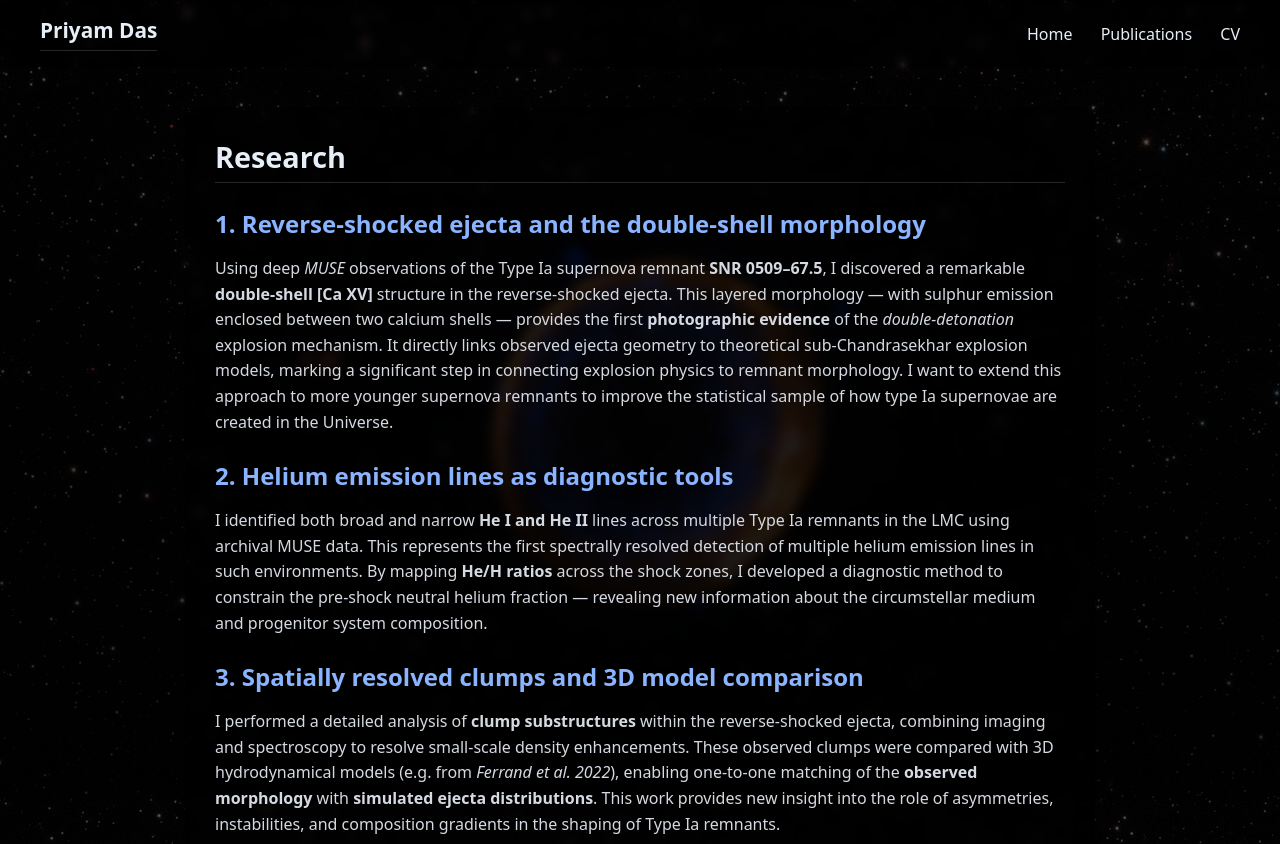
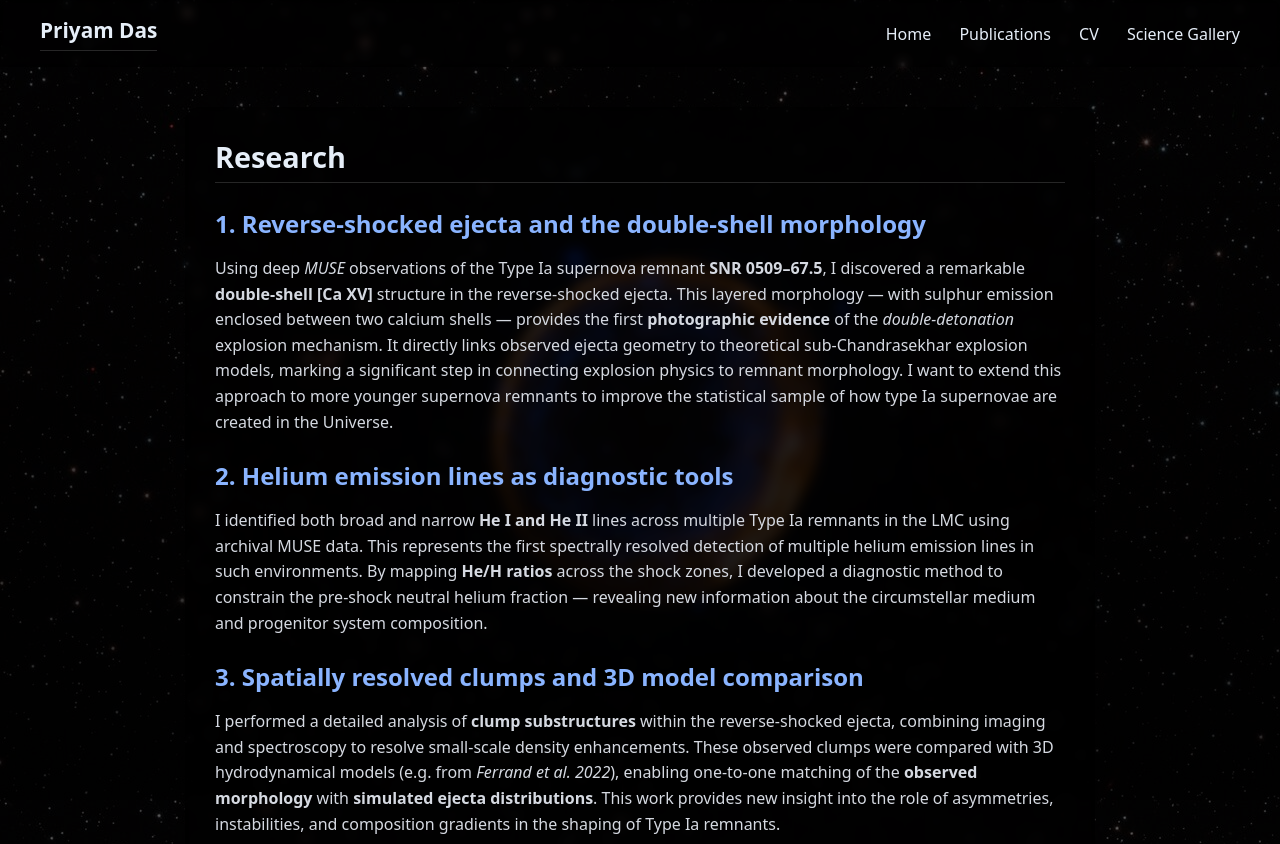
Before and after one commit to Pdas888/pdas888.github.io, a plain HTML site: page research.html in a window 1280 px wide. Shown: the top 844 px of the page. Drawn offline with Linux system fonts and the light colour scheme.

Commit message:
Update research.html

```diff
--- a/research.html
+++ b/research.html
@@ -91,6 +91,7 @@
       <a href="index.html">Home</a>
       <a href="publications.html">Publications</a>
       <a href="cv.html">CV</a>
+      <a href="gallery.html">Science Gallery</a>
     </nav>
   </header>
 
```
